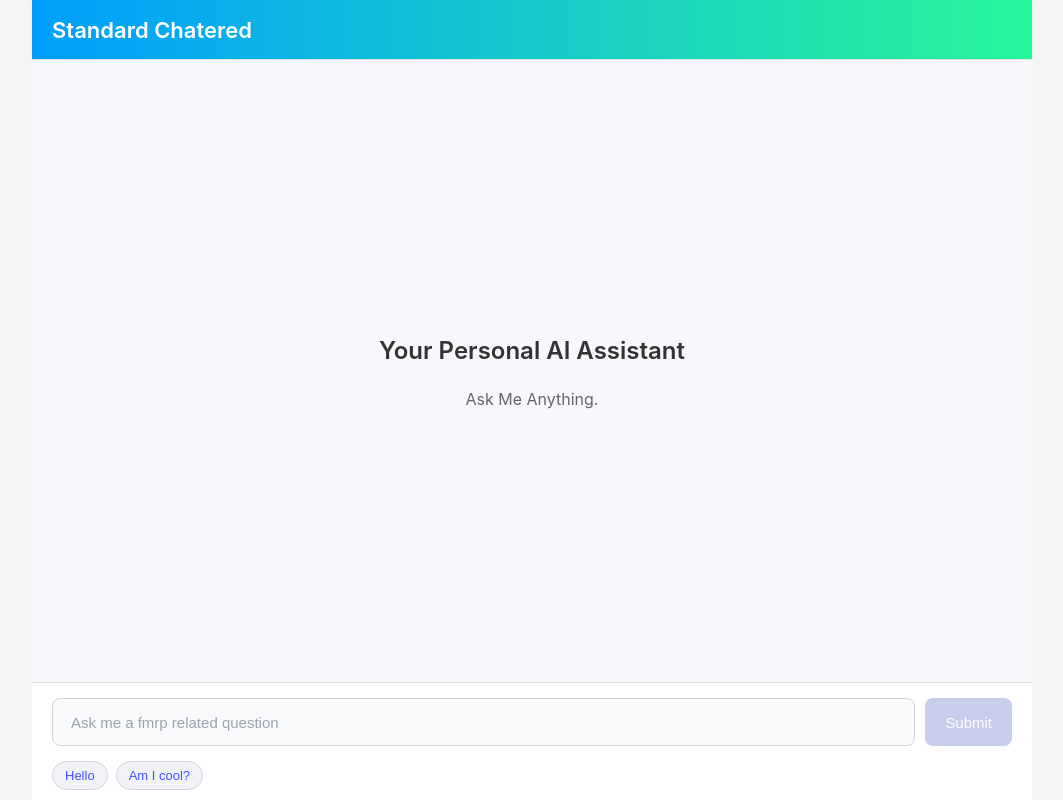
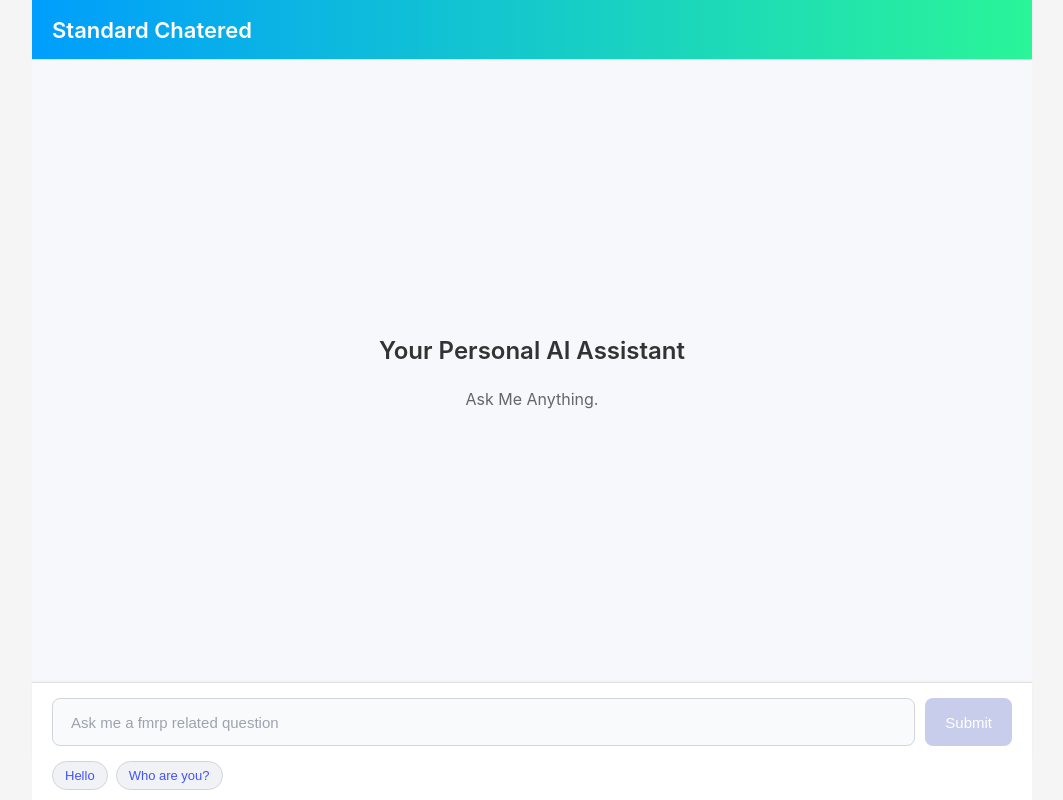
Before and after one commit to see311/llm_fe, a React (Create React App) app: page / in a window 1280 px wide. Shown: the whole page, without its empty margins (108-1171 px from the left). Built offline with nearby package versions, Linux system fonts and the light colour scheme; the HTML template or start-up script is replaced by a standard one.

Commit message:
Update ChatInput.js

```diff
--- a/src/components/ChatInput.js
+++ b/src/components/ChatInput.js
@@ -153,7 +153,7 @@
       </InputContainer>
       <ExamplesContainer>
         <ExampleButton onClick={() => handleExampleClick('Hello')}>Hello</ExampleButton>
-        <ExampleButton onClick={() => handleExampleClick('Am I cool?')}>Am I cool?</ExampleButton>
+        <ExampleButton onClick={() => handleExampleClick('Who are you?')}>Who are you?</ExampleButton>
       </ExamplesContainer>
     </>
   );
```
